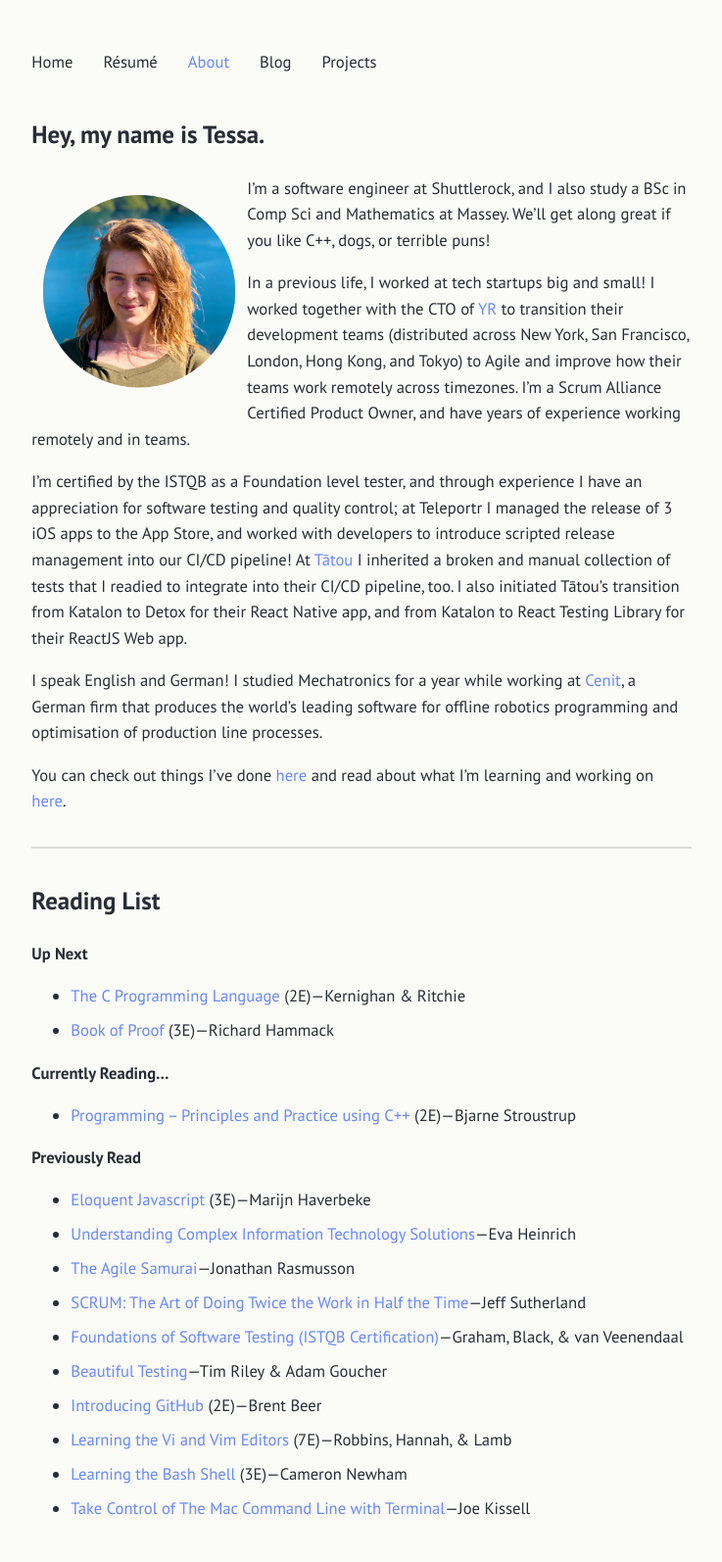
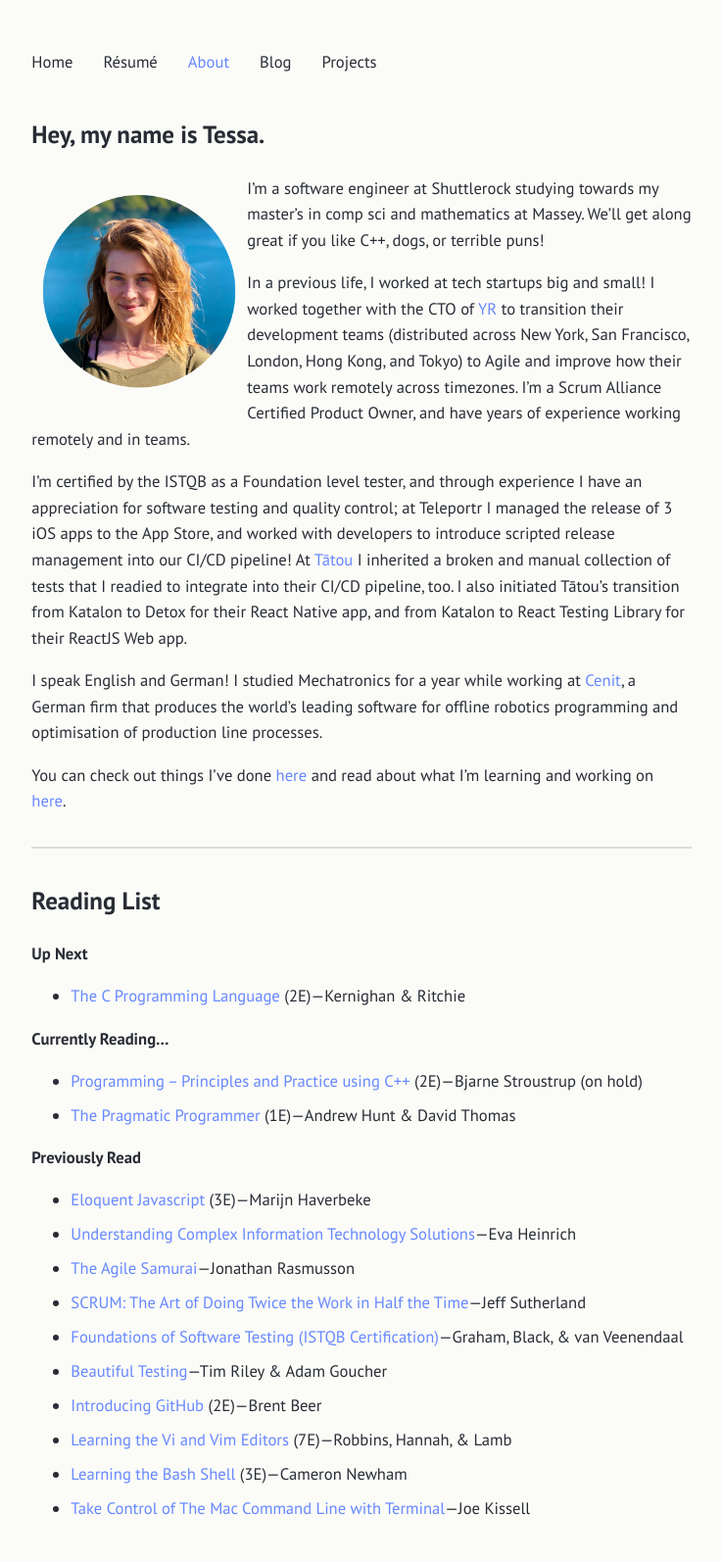
Before and after one commit to tessapower/tessapower.github.io, a Jekyll site: the page built from src/about.md, in a window 1280 px wide. Shown: the whole page at 98% size, without its empty margins (271-1008 px from the left). Built offline with Jekyll 4.4.1, drawn with Linux system fonts in a browser that asks for light colours.

Commit message:
Update bio and currently reading books

```diff
--- a/src/about.md
+++ b/src/about.md
@@ -4,7 +4,7 @@ title: About
 ---
 ## Hey, my name is Tessa.
 
-<img alt="Me!" src="/assets/profile-photo.png" width="200" style="float:left;vertical-align:middle;margin:20px 10px"/> I'm a software engineer at Shuttlerock, and I also study a BSc in Comp Sci and Mathematics at Massey. We'll get along great if you like C++, dogs, or terrible puns!
+<img alt="Me!" src="/assets/profile-photo.png" width="200" style="float:left;vertical-align:middle;margin:20px 10px"/> I'm a software engineer at Shuttlerock studying towards my master's in comp sci and mathematics at Massey. We'll get along great if you like C++, dogs, or terrible puns!
 
 In a previous life, I worked at tech startups big and small! I worked together with the CTO of [YR](https://thisisyr.com) to transition their development teams (distributed across New York, San Francisco, London, Hong Kong, and Tokyo) to Agile and improve how their teams work remotely across timezones. I'm a Scrum Alliance Certified Product Owner, and have years of experience working remotely and in teams.
 
@@ -20,11 +20,11 @@ You can check out things I've done [here](/projects/) and read about what I'm le
 
 **Up Next**
 - [The C Programming Language](https://amzn.to/3lRMrCd) (2E)—Kernighan & Ritchie
-- [Book of Proof](https://amzn.to/31h0OGX) (3E)—Richard Hammack
 <br>
 
 **Currently Reading...**
-- [Programming -- Principles and Practice using C++](https://amzn.to/38ZTXGt) (2E)—Bjarne Stroustrup
+- [Programming -- Principles and Practice using C++](https://amzn.to/38ZTXGt) (2E)—Bjarne Stroustrup (on hold)
+- [The Pragmatic Programmer](https://amzn.to/3yJDIaJ) (1E)—Andrew Hunt & David Thomas
 <br>
 
 **Previously Read**
```
Also changed, not shown: src/index.md (+1 -1 lines).
